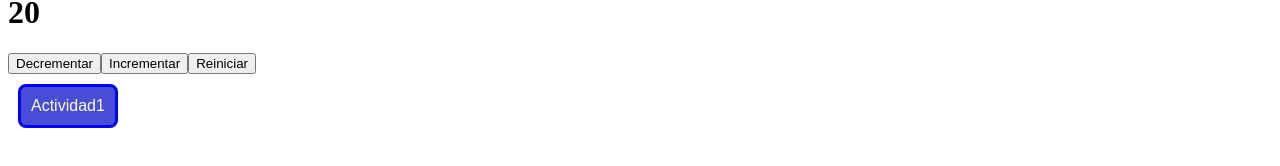
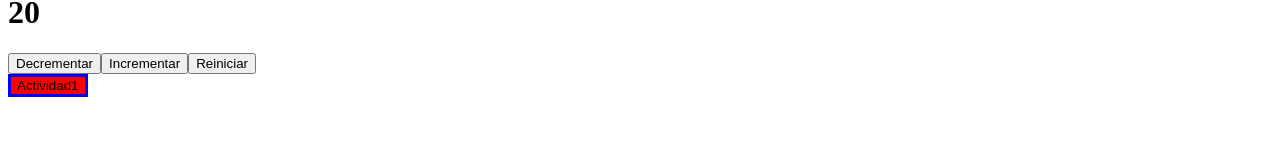
Before and after one commit to lucasluccaroni/ecommerce-react-noviembre, a React (Vite) app: page / in a window 1280 px wide. Shown: the part 224-390 px from the top of the page. Built offline with nearby package versions, Linux system fonts and the light colour scheme.

Commit message:
corregido BotonMultifuncion

```diff
--- a/src/App.jsx
+++ b/src/App.jsx
@@ -17,7 +17,7 @@ function App() {
       <ItemCount initialValue={10} intervalo={10} />
       <ItemCount initialValue={20} intervalo={20} />
 
-      <ButtonMultifuncion label={"Actividad1"} color={"green"} callback={() => alert("ACTIVIDAD 1")} />
+      <ButtonMultifuncion label={"Actividad1"} backgroundColor={"red"} callback={() => alert("ACTIVIDAD 1")} />
 
     </>
   )
--- a/src/components/ButtonMultifuncion/ButtonMultifuncion.jsx
+++ b/src/components/ButtonMultifuncion/ButtonMultifuncion.jsx
@@ -1,15 +1,15 @@
 import estilos from "./ButtonMultifuncion.module.css"
 
-const ButtonMultifuncion = ({color, label, callback}) =>{
+const ButtonMultifuncion = ({backgroundColor, label, callback}) =>{
     let styles = {
-        color: {color},  // ¿Por qué la prop no se aplica dentro de styles? -- CONSULTA CHILDREN ACTIVIDAD 2
+        backgroundColor,  //prop dentro de styles
         border: "solid",
         borderColor: "blue"
     }
 
     return(
         <>
-             <button style={styles} className={estilos.boton}/*  style={{backgroundColor: color}} */ onClick={callback}> {label} </button>
+             <button style={styles} /* className={estilos.boton} */   /* style={{backgroundColor}} */ onClick={callback}> {label} </button>
         </>
     )
 }
```
